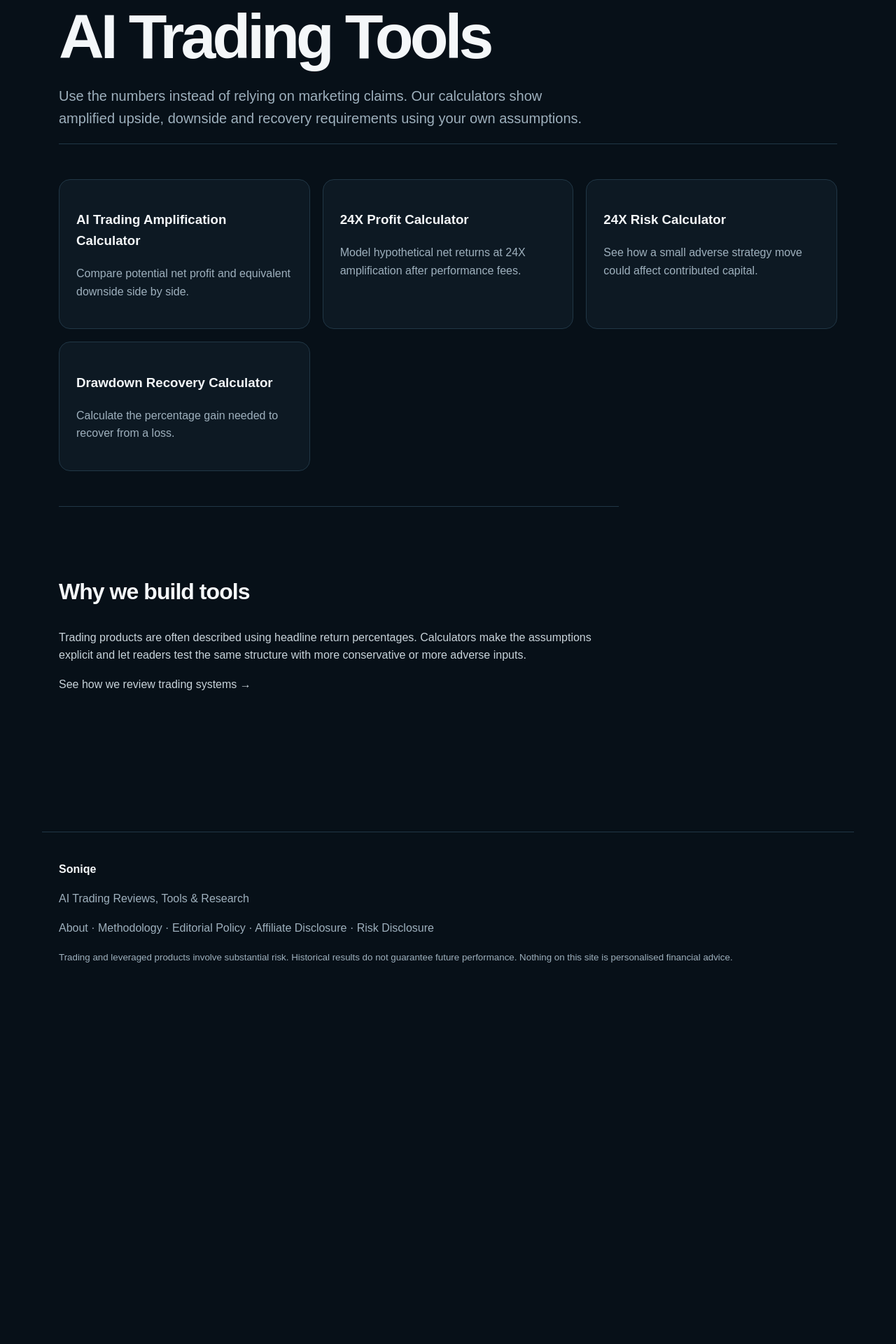
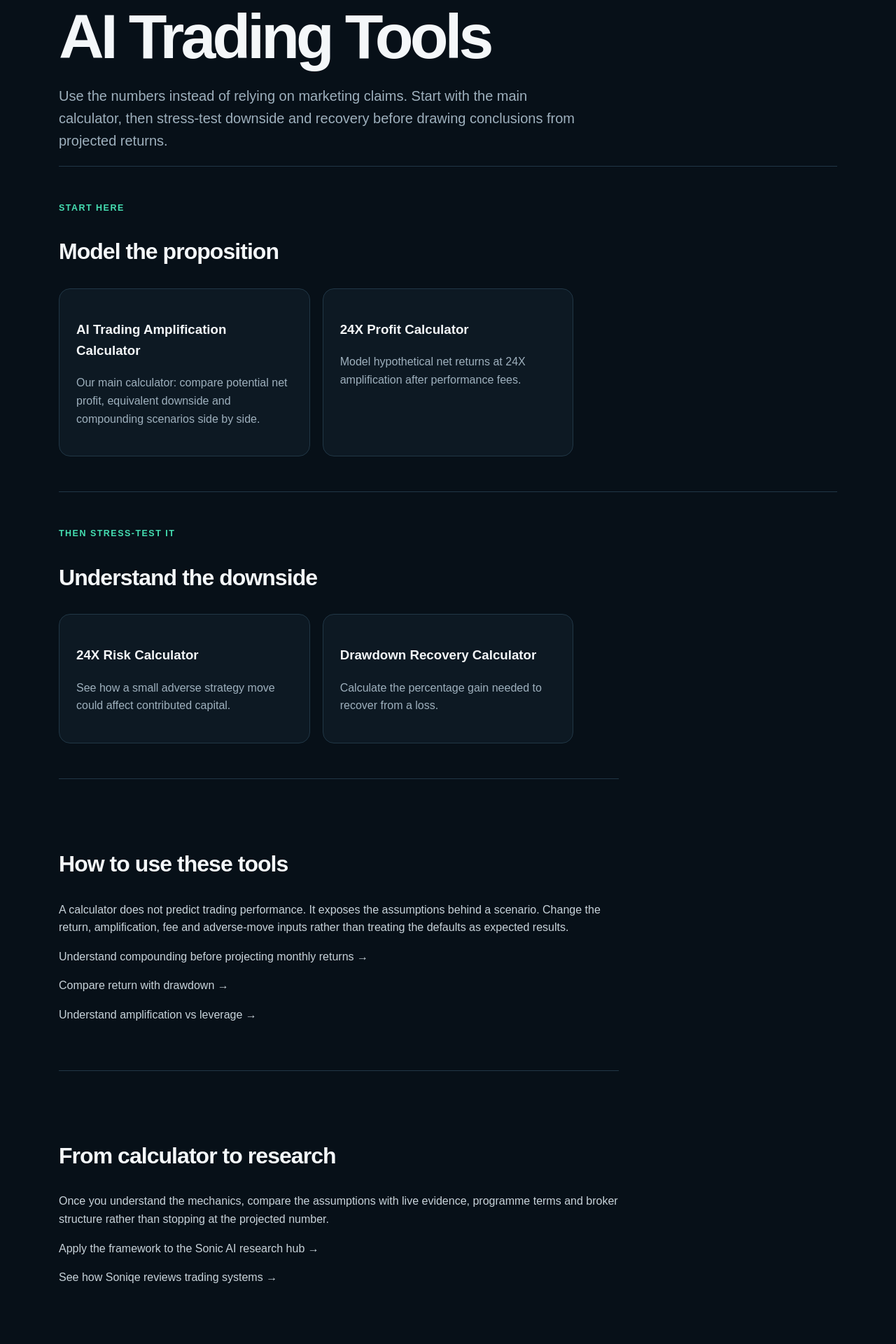
Before and after one commit to sverkercaron-sys/ai-trading-review, a Next.js app: page /tools in a window 1280 px wide. Shown: the part 220-2140 px from the top of the page at 70% size. Before the commit the page ends 1660 px from the top, so only its background shows below. Built offline with nearby package versions, Linux system fonts and the light colour scheme; no server answers.

Commit message:
Turn tools hub into guided calculator journey

```diff
--- a/app/tools/page.tsx
+++ b/app/tools/page.tsx
@@ -4,8 +4,9 @@ import Breadcrumbs from '@/components/Breadcrumbs';
 
 export const metadata: Metadata = {
   title: 'AI Trading Tools & Calculators',
-  description: 'Free calculators for amplified trading returns, downside risk and drawdown recovery.',
+  description: 'Free calculators for amplified trading returns, downside risk, compounding scenarios and drawdown recovery.',
   alternates: { canonical: '/tools' },
+  openGraph: {title:'AI Trading Tools & Calculators',description:'Model trading return, amplification, downside and recovery using your own assumptions.',url:'/tools'},
 };
 
 export default function Page() {
@@ -14,19 +15,33 @@ export default function Page() {
       <Breadcrumbs items={[{ name: 'Home', href: '/' }, { name: 'Tools', href: '/tools' }]} />
       <div className="eyebrow">Interactive tools</div>
       <h1 className="page-title">AI Trading Tools</h1>
-      <p className="lead">Use the numbers instead of relying on marketing claims. Our calculators show amplified upside, downside and recovery requirements using your own assumptions.</p>
+      <p className="lead">Use the numbers instead of relying on marketing claims. Start with the main calculator, then stress-test downside and recovery before drawing conclusions from projected returns.</p>
       <section className="section">
+        <div className="eyebrow">Start here</div><h2>Model the proposition</h2>
         <div className="card-grid">
-          <Link className="card" href="/tools/ai-trading-calculator"><h3>AI Trading Amplification Calculator</h3><p>Compare potential net profit and equivalent downside side by side.</p></Link>
+          <Link className="card" href="/tools/ai-trading-calculator"><h3>AI Trading Amplification Calculator</h3><p>Our main calculator: compare potential net profit, equivalent downside and compounding scenarios side by side.</p></Link>
           <Link className="card" href="/tools/24x-profit-calculator"><h3>24X Profit Calculator</h3><p>Model hypothetical net returns at 24X amplification after performance fees.</p></Link>
+        </div>
+      </section>
+      <section className="section">
+        <div className="eyebrow">Then stress-test it</div><h2>Understand the downside</h2>
+        <div className="card-grid">
           <Link className="card" href="/tools/24x-risk-calculator"><h3>24X Risk Calculator</h3><p>See how a small adverse strategy move could affect contributed capital.</p></Link>
           <Link className="card" href="/tools/drawdown-recovery-calculator"><h3>Drawdown Recovery Calculator</h3><p>Calculate the percentage gain needed to recover from a loss.</p></Link>
         </div>
       </section>
       <section className="section content">
-        <h2>Why we build tools</h2>
-        <p>Trading products are often described using headline return percentages. Calculators make the assumptions explicit and let readers test the same structure with more conservative or more adverse inputs.</p>
-        <p><Link href="/methodology">See how we review trading systems →</Link></p>
+        <h2>How to use these tools</h2>
+        <p>A calculator does not predict trading performance. It exposes the assumptions behind a scenario. Change the return, amplification, fee and adverse-move inputs rather than treating the defaults as expected results.</p>
+        <p><Link href="/guides/what-does-20-percent-monthly-return-mean">Understand compounding before projecting monthly returns →</Link></p>
+        <p><Link href="/guides/return-vs-drawdown">Compare return with drawdown →</Link></p>
+        <p><Link href="/guides/leverage-vs-amplification">Understand amplification vs leverage →</Link></p>
+      </section>
+      <section className="section content">
+        <h2>From calculator to research</h2>
+        <p>Once you understand the mechanics, compare the assumptions with live evidence, programme terms and broker structure rather than stopping at the projected number.</p>
+        <p><Link href="/reviews/sonic-ai">Apply the framework to the Sonic AI research hub →</Link></p>
+        <p><Link href="/methodology">See how Soniqe reviews trading systems →</Link></p>
       </section>
     </main>
   );
```
